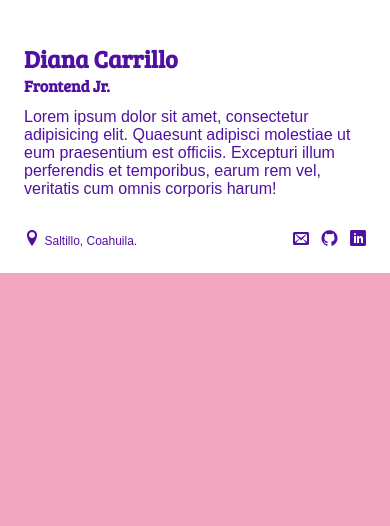
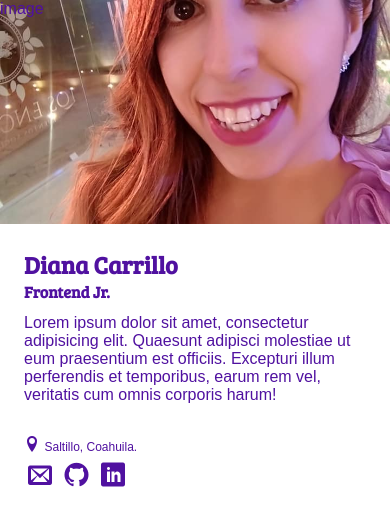
Before and after one commit to dianaCB08/dianaCB08.github.io, a plain HTML site: page src/index.html in a window 390 px wide. Drawn offline with nearby package versions, Linux system fonts and the light colour scheme; files whose address does not match are found by name; a web font is replaced by a local one.

Commit message:
add style on mobile

```diff
--- a/src/css/card.css
+++ b/src/css/card.css
@@ -1,7 +1,23 @@
 .dc_Card {
   background-color: white;
-  padding: 24px;
+  padding: 248px 24px 24px;
+  position: relative;
 }
+
+.dc_Card::before {
+ content: "image";
+ position: absolute;
+ background-color: rgba(0, 0, 0, 0.1);
+ background-image: url("../image/dgcb-movil.jpg");
+ background-repeat: no-repeat;
+ background-position: center;
+ background-size: cover;
+ top: 0;
+ left: 0;
+ right: 0;
+ height: 224px ;
+}
+
 
 .dc_Card-overview {
   margin-bottom: 32px;
@@ -16,18 +32,17 @@
   display: block;
 }
 
-.dc_Card-overview-contact-location,
-.dc_Card-overview-contact-socialNetworks,
-.dc_Card-overview-contact-socialNetworks-item {
-  display: inline-block;
+.dc_Card-overview-contact-location {
+  margin-bottom: 8px;
 }
 
 .dc_Card-overview-contact-location span {
   font-size: 12px;
 }
 
-.dc_Card-overview-contact-socialNetworks {
-  float: right;
+.dc_Card-overview-contact-socialNetworks-item {
+  font-size: 24px;
+  display: inline-block;
 }
 
 .dc_Card-overview-contact-socialNetworks-item {
--- a/src/css/global.css
+++ b/src/css/global.css
@@ -1,5 +1,5 @@
 body {
-  background-color: #F3A6C0;
+  background-color: white;
   color: #5011A0;
   font-family: 'Muli', sans-serif;
   line-height: normal;
--- a/src/index.html
+++ b/src/index.html
@@ -17,7 +17,7 @@
   <div>
     <h1 class="dc_u-onlyRead">Mi Perfil</h1>
     <div class="dc_Card">
-      <img src="" alt="">
+
       <section class="dc_Card-overview">
         <h2 class="dc_u-onlyRead">overview</h2>
         <div class="dc_Card-overview-general">
@@ -56,7 +56,7 @@
           </li>
         </ul>
       </section>
-    </div>
+
   </div>
 </body>
 
```
Also changed, not shown: src/image/dgcb-movil.jpg (added).
